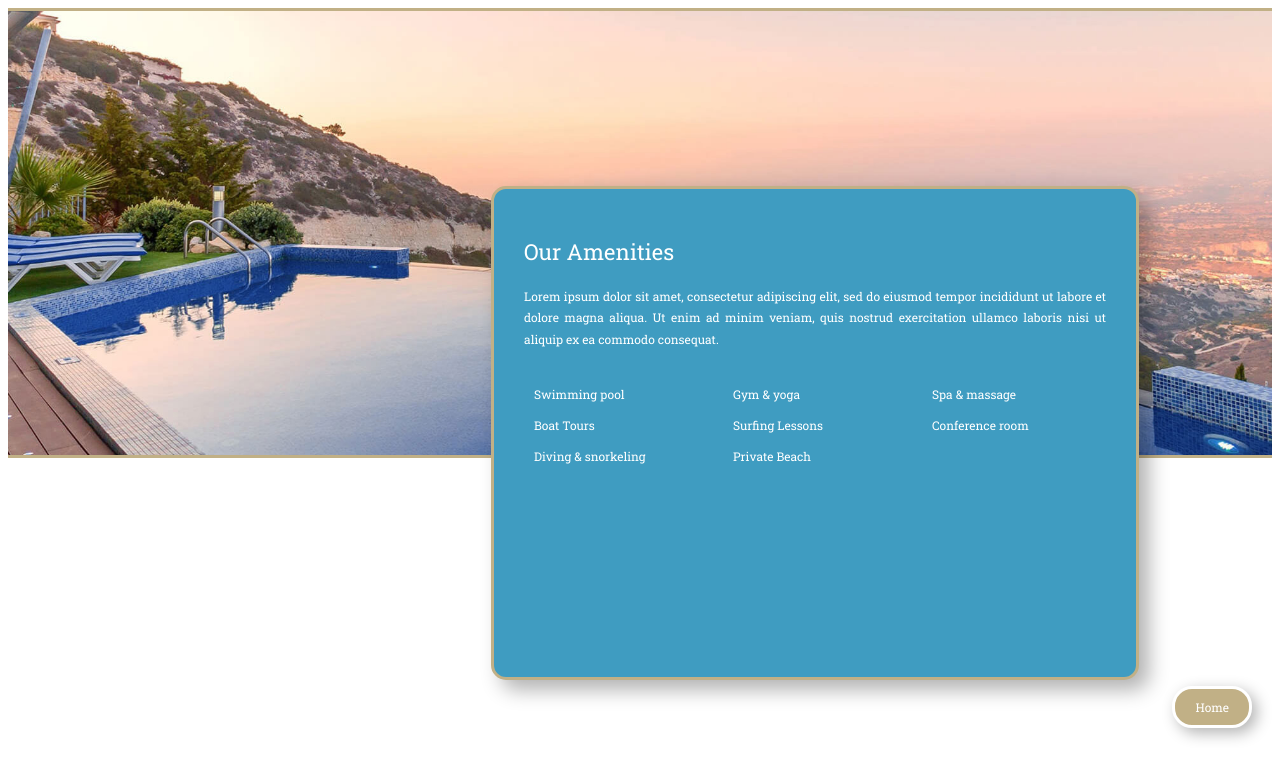
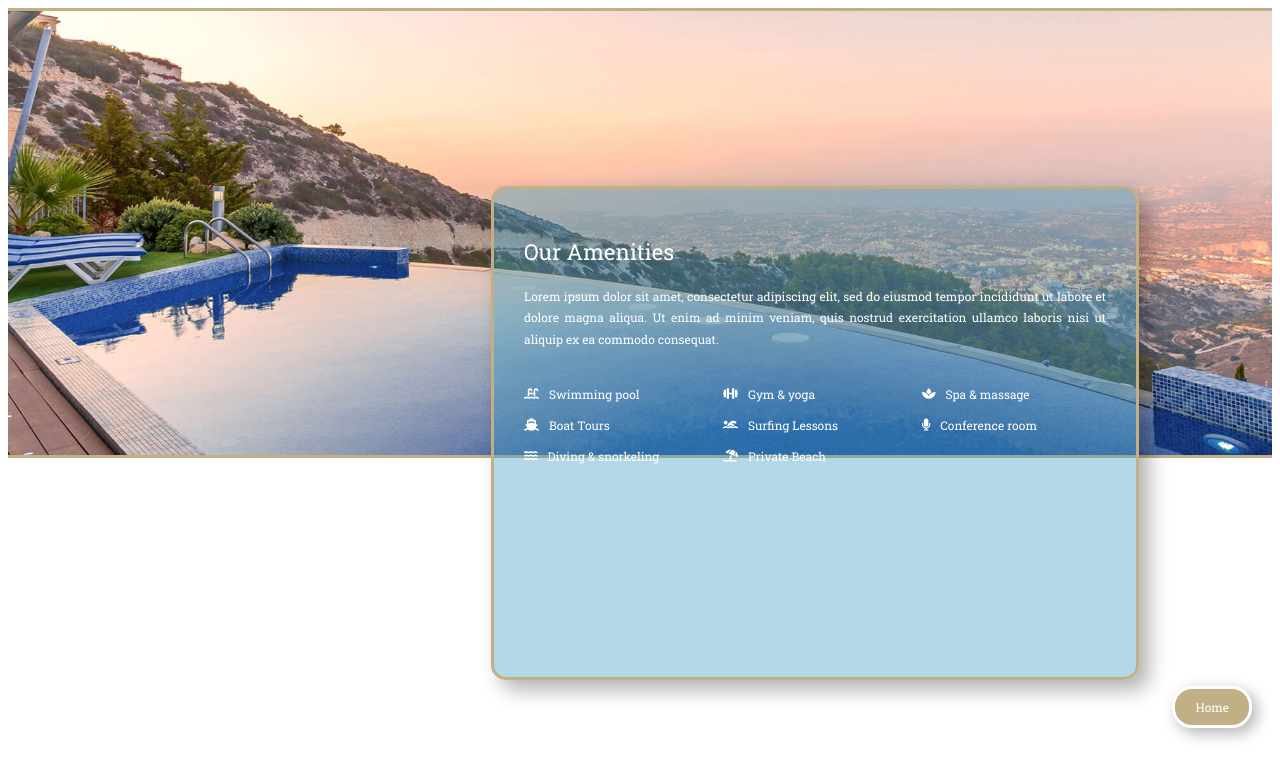
Before and after one commit to AmauryCtt/final, a plain HTML site: page index.html in a window 1280 px wide. Drawn offline with Linux system fonts and the light colour scheme.

Commit message:
Amenities 3 ajout tranparence container et icones

```diff
--- a/index.html
+++ b/index.html
@@ -5,6 +5,9 @@
     <meta name="viewport" content="width=device-width, initial-scale=1.0">
     <title>Hotel website</title>
     <link rel="stylesheet" href="style.css">
+    <link rel="stylesheet" href="https://pro.fontawesome.com/releases/v5.10.0/css/all.css"
+    integrity="sha384-AYmEC3Yw5cVb3ZcuHtOA93w35dYTsvhLPVnYs9eStHfGJvOvKxVfELGroGkvsg+p"
+    crossorigin="anonymous" />
 </head>
 <body>
     <section id="amenities">
@@ -14,14 +17,14 @@
                 <h2>Our Amenities</h2>
                 <p>Lorem ipsum dolor sit amet, consectetur adipiscing elit, sed do eiusmod tempor incididunt ut labore et dolore magna aliqua. Ut enim ad minim veniam, quis nostrud exercitation ullamco laboris nisi ut aliquip ex ea commodo consequat.</p>
                 <div class="amenities-list">
-                    <div class="amenity"><span></span> Swimming pool</div>
-                    <div class="amenity"><span></span> Gym & yoga</div>
-                    <div class="amenity"><span></span> Spa & massage</div>
-                    <div class="amenity"><span></span> Boat Tours</div>
-                    <div class="amenity"><span></span> Surfing Lessons</div>
-                    <div class="amenity"><span></span> Conference room</div>
-                    <div class="amenity"><span></span> Diving & snorkeling</div>
-                    <div class="amenity"><span></span> Private Beach</div>
+                    <div class="amenity"><span class="fas fa-swimming-pool"></span> Swimming pool</div>
+                    <div class="amenity"><span class="fas fa-dumbbell"></span> Gym & yoga</div>
+                    <div class="amenity"><span class="fas fa-spa"></span> Spa & massage</div>
+                    <div class="amenity"><span class="fas fa-ship"></span> Boat Tours</div>
+                    <div class="amenity"><span class="fas fa-swimmer"></span> Surfing Lessons</div>
+                    <div class="amenity"><span class="fas fa-microphone"></span> Conference room</div>
+                    <div class="amenity"><span class="fas fa-water"></span> Diving & snorkeling</div>
+                    <div class="amenity"><span class="fas fa-umbrella-beach"></span> Private Beach</div>
                 </div>
             </div>
         </div>
--- a/style.css
+++ b/style.css
@@ -22,7 +22,7 @@
 }
 
 .amenities-container {
-    background:rgb(63, 156, 193);
+    background:rgba(63, 156, 193, 0.4);
     padding: 30px;
     border-radius: 15px;
     width: 50%;
@@ -32,6 +32,10 @@
     border: 3px solid rgb(193, 176, 134);
     margin-top: 110px;
     margin-left: 350px;
+}
+
+.amenities-container:hover {
+    background: rgb(63, 156, 193);
 }
 
 .amenities-content h2 {
```
Also changed, not shown: 1 other file.
